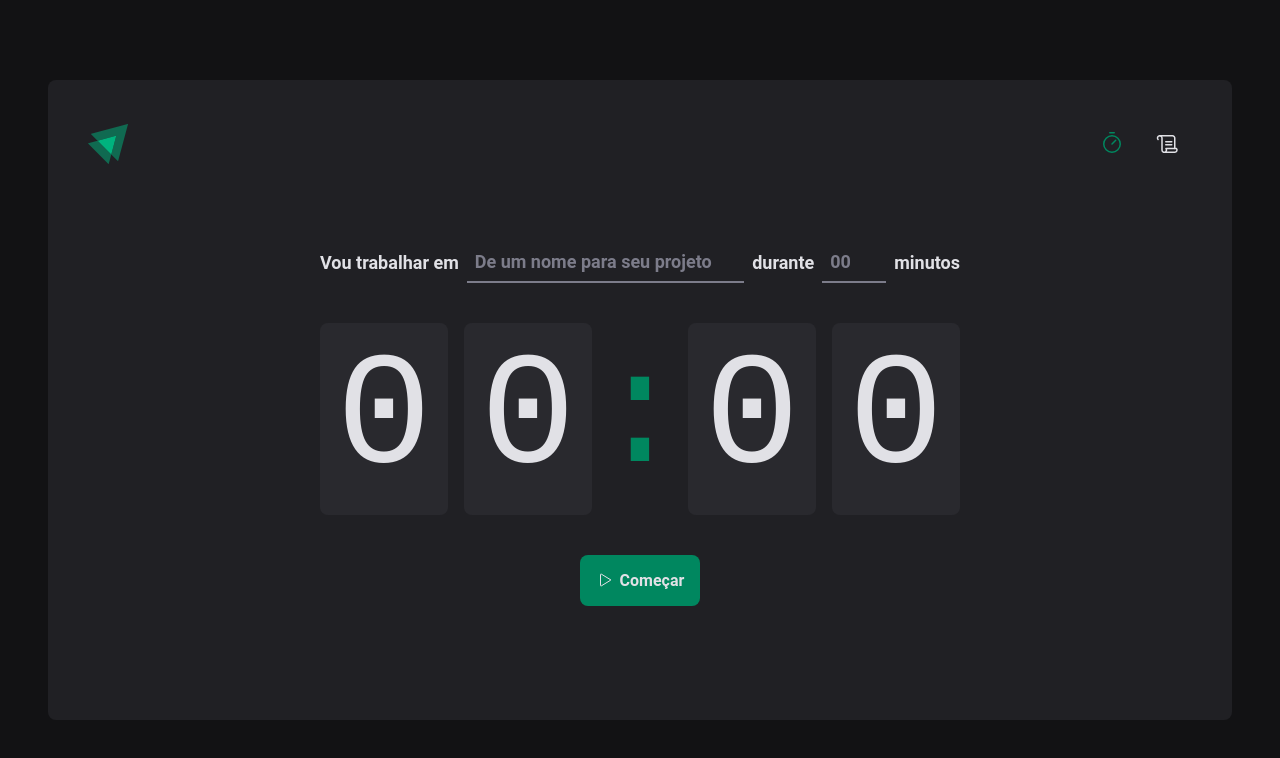
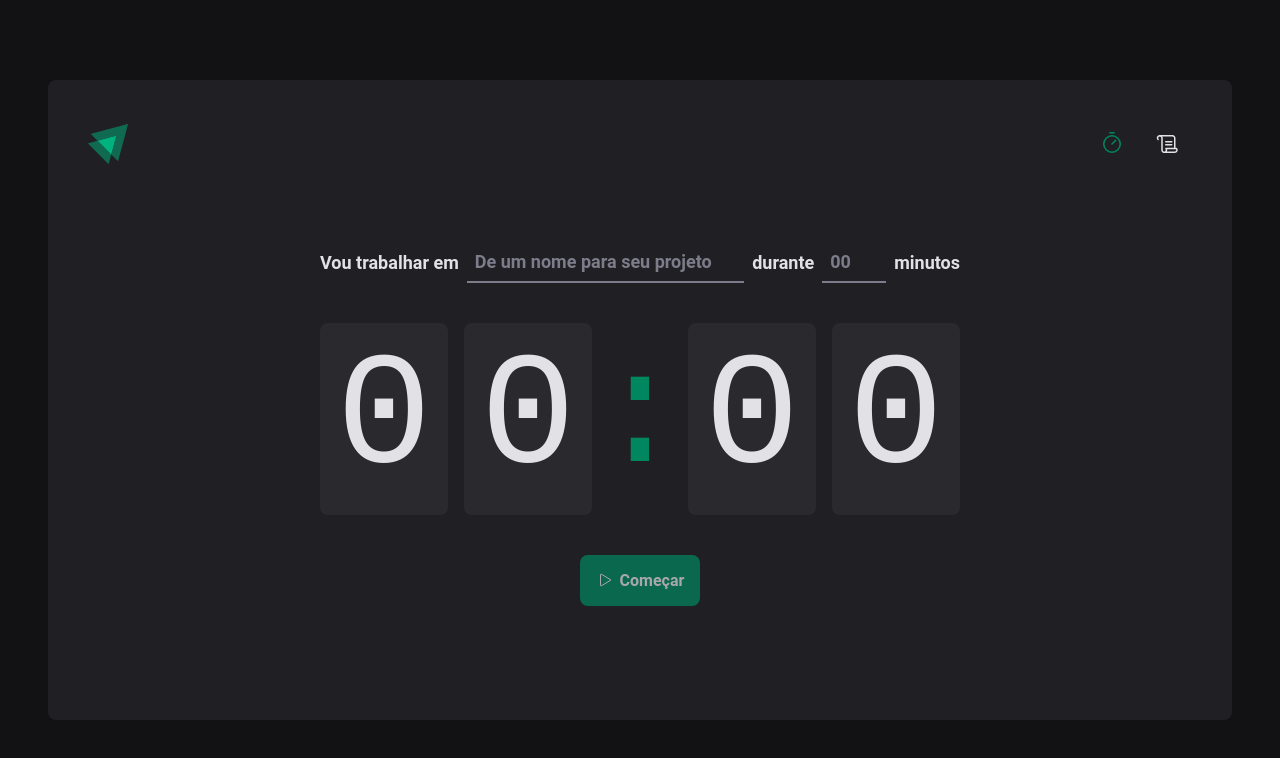
Before and after one commit to GabrielEduardoBrambilla/Ignite-Timer, a React (Vite) app: page / in a window 1280 px wide. Shown: the top 758 px of the page. Built offline with nearby package versions, Linux system fonts and the light colour scheme.

Commit message:
React hook form

```diff
--- a/package.json
+++ b/package.json
@@ -10,11 +10,14 @@
     "preview": "vite preview"
   },
   "dependencies": {
+    "@hookform/resolvers": "^3.3.4",
     "phosphor-react": "^1.4.1",
     "react": "^18.2.0",
     "react-dom": "^18.2.0",
+    "react-hook-form": "^7.51.2",
     "react-router-dom": "^6.22.3",
-    "styled-components": "^6.1.8"
+    "styled-components": "^6.1.8",
+    "zod": "^3.22.4"
   },
   "devDependencies": {
     "@types/react": "^18.2.66",
--- a/src/pages/Home/index.tsx
+++ b/src/pages/Home/index.tsx
@@ -1,5 +1,7 @@
 import { Play } from 'phosphor-react'
-import React from 'react'
+import { useForm } from 'react-hook-form'
+import { zodResolver } from '@hookform/resolvers/zod'
+import zod from 'zod'
 import {
   CountDownButton,
   CountdownContainer,
@@ -11,12 +13,21 @@ import {
 } from './styles'
 
 function Home() {
+  const { register, handleSubmit, watch } = useForm()
+  const task = watch('task')
+
+  function handleCreateNewCycle() {}
+
   return (
     <HomeContainer>
-      <form action="">
+      <form onSubmit={handleSubmit(handleCreateNewCycle)} action="">
         <FormContainer>
           <label htmlFor="task">Vou trabalhar em</label>
-          <TaskInput placeholder="De um nome para seu projeto" id="task" />
+          <TaskInput
+            placeholder="De um nome para seu projeto"
+            id="task"
+            {...register('task')}
+          />
 
           <label htmlFor="minutesAmount">durante</label>
           <MinutesAmountInput
@@ -25,6 +36,7 @@ function Home() {
             max={5}
             placeholder="00"
             id="minutesAmount"
+            {...register('minutesAmount', { valueAsNumber: true })}
           />
 
           <span>minutos</span>
@@ -37,7 +49,7 @@ function Home() {
           <span>0</span>
         </CountdownContainer>
 
-        <CountDownButton type="submit">
+        <CountDownButton disabled={!task} type="submit">
           <Play />
           Começar{' '}
         </CountDownButton>
```
Also changed, not shown: 1 other file (tests, documents, lock files or other folders).
